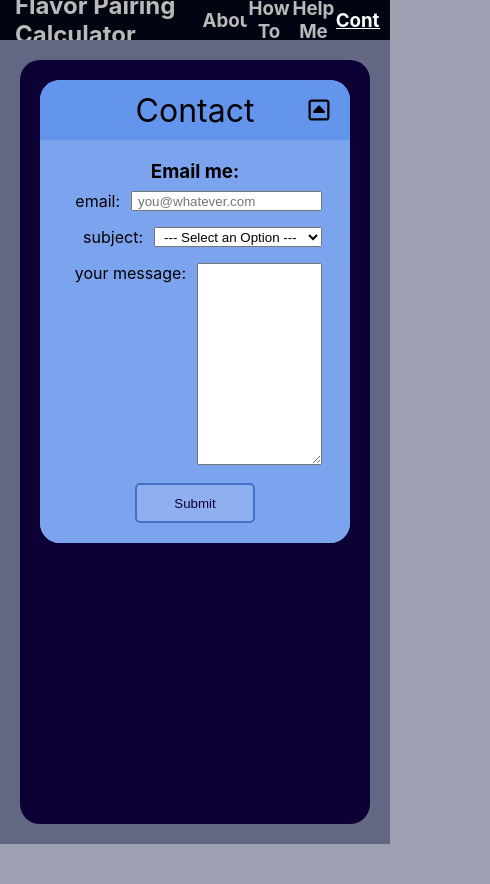
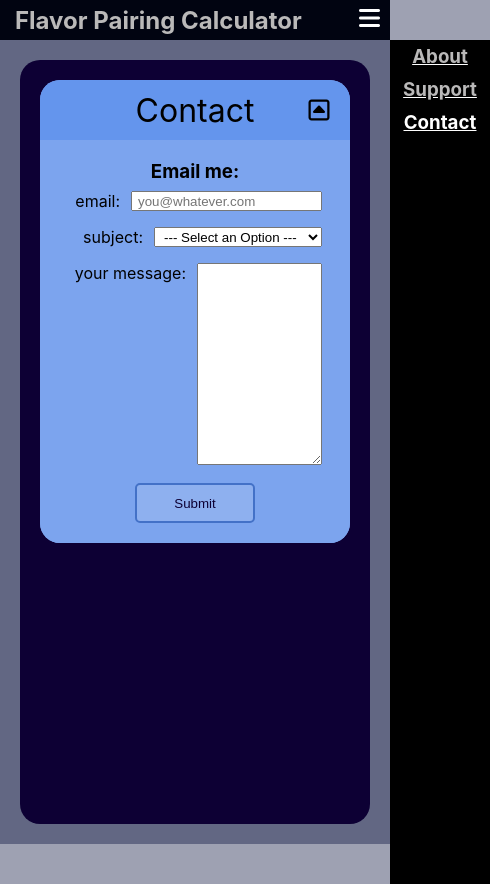
Before and after one commit to maximilian-hub/flavor-pairing-calculator, a React (Create React App) app in the folder client/: page /contact in a window 390 px wide. Shown: the whole page, 490 px wide, since content can reach past the window. Before the commit the page ends 844 px from the top, so only its background shows below. Built offline with nearby package versions, Linux system fonts and the light colour scheme; no server answers.

Commit message:
Added conditional rendering to header. Added hamburger menu.

```diff
--- a/client/src/App.css
+++ b/client/src/App.css
@@ -66,7 +66,6 @@ li {
 }
 
 #header-links-container {
-  flex: 1;
   display: flex;
   flex-direction: row;
   align-items: center;
@@ -76,8 +75,11 @@ li {
 }
 
 .header-link {
-  flex: 1;
   text-align: center;
+  max-width: 100px;
+  margin: 2px;
+  padding: 3px;
+  text-decoration: underline;
 }
 
 .navlink {
@@ -97,6 +99,40 @@ li {
 .navlink-active {
   color: white;
   text-decoration: underline;
+}
+
+/* HAMBURGER MENU */
+#hamburger-icon {
+  cursor: pointer;
+  font-size: 1.5em;
+  transition: all 200ms ease-out;
+}
+
+#hamburger-icon:hover {
+  color: var(--fpc-green);
+}
+
+#hamburger-icon.active {
+  rotate: 90deg;
+}
+
+#hamburger-icon.active:hover {
+  color: red;
+}
+
+#hamburger-menu {
+  position: absolute;
+  top: var(--header-height);
+  right: 0px;
+  width: 100px;
+  height: 100%;
+  background-color: black;
+  z-index: 99;
+  transition: all 200ms ease-out;
+}
+
+#hamburger-menu.inactive {
+  right: -100px;
 }
 
 /* INFO PAGES */
--- /dev/null
+++ b/client/src/components/HamburgerMenu.js
@@ -0,0 +1,43 @@
+import React, { useState, useEffect } from "react";
+
+export default function HamburgerMenu(props) {
+  const [active, setActive] = useState(false);
+
+  function toggleActive() {
+    setActive(!active);
+  }
+
+  useEffect(() => {
+    function handleDocumentClick(event) {
+      if (!event.target.closest("#hamburger")) {
+        setActive(false);
+      }
+    }
+
+    document.addEventListener("click", handleDocumentClick);
+    return () => {
+      document.removeEventListener("click", handleDocumentClick);
+    };
+  }, [active]);
+
+  const navLinks = props.children.map((link, i) => {
+    return (
+      <div className="hamburger-menu-item" onClick={toggleActive} key={i}>
+        {link}
+      </div>
+    );
+  });
+
+  return (
+    <div id="hamburger">
+      <i
+        className={"fa-solid fa-bars" + (active ? " active" : " inactive")}
+        id="hamburger-icon"
+        onClick={toggleActive}
+      />
+      <div id="hamburger-menu" className={active ? " active" : " inactive"}>
+        {navLinks}
+      </div>
+    </div>
+  );
+}
--- a/client/src/components/Header.js
+++ b/client/src/components/Header.js
@@ -1,26 +1,43 @@
-import React from "react";
+import React, { useState, useEffect } from "react";
 import "../App.css";
 import CustomNavLink from "./CustomNavLink.js";
+import HamburgerMenu from "./HamburgerMenu";
 
 export default function Header() {
+  const [width, setWidth] = useState(window.innerWidth);
+  const breakpoint = 600;
+
+  useEffect(() => {
+    const handleResize = () => setWidth(window.innerWidth);
+    window.addEventListener("resize", handleResize);
+    return () => {
+      window.removeEventListener("resize", handleResize);
+    };
+  }, []);
+
+  const header_links = [
+    <h3 className="header-link" key="0">
+      <CustomNavLink to="/about" name="About" />
+    </h3>,
+    <h3 className="header-link" key="1">
+      <CustomNavLink to="/support" name="Support" />
+    </h3>,
+    <h3 className="header-link" key="2">
+      <CustomNavLink to="/contact" name="Contact" />
+    </h3>,
+  ];
+
   return (
     <div id="header-container">
       <h1 id="header-main">
         <CustomNavLink to="/" name="Flavor Pairing Calculator" />
       </h1>
       <div id="header-links-container">
-        <h3 className="header-link">
-          <CustomNavLink to="/about" name="About" />
-        </h3>
-        <h3 className="header-link">
-          <CustomNavLink to="/howto" name="How To" />
-        </h3>
-        <h3 className="header-link">
-          <CustomNavLink to="/support" name="Help Me" />
-        </h3>
-        <h3 className="header-link">
-          <CustomNavLink to="/contact" name="Contact" />
-        </h3>
+        {width < breakpoint ? (
+          <HamburgerMenu>{header_links}</HamburgerMenu>
+        ) : (
+          <>{header_links}</>
+        )}
       </div>
     </div>
   );
```
